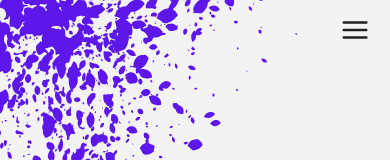
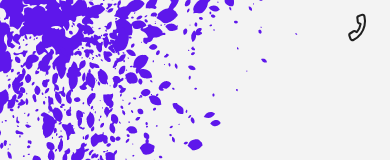
Before and after one commit to DiamondD7/WebPortfolio_2023, a React (Vite) app: page / in a window 390 px wide. Shown: the top 160 px of the page. Built offline with nearby package versions, Linux system fonts and the light colour scheme.

Commit message:
changed the menu icon to a phone icon

```diff
--- a/src/components/Home.jsx
+++ b/src/components/Home.jsx
@@ -1,18 +1,15 @@
 import React, { useState, useRef, useEffect } from "react";
 import Hero from "./Hero";
-import { FiMenu, FiX } from "react-icons/fi";
+import { FiMenu, FiX, FiPhone } from "react-icons/fi";
 
 import Nav from "./Nav/Nav";
 
-import "../styles/homestyles.css";
-import Aboutme from "./Aboutme/Aboutme";
 import SocialMediaIcons from "./SocialMediaIcons";
 import About from "./Aboutme/About";
 import Projects from "./Projects/Projects";
-import Footer from "./Footer/Footer";
-
 import FooterLogo from "../assets/images/footerlogo.png";
 
+import "../styles/homestyles.css";
 import "../styles/footerstyles.css";
 const Home = () => {
   const [menuClicked, setMenuClicked] = useState(null);
@@ -51,7 +48,7 @@ const Home = () => {
           {menuClicked ? (
             <FiX size={"35px"} color={"#5e17eb"} />
           ) : (
-            <FiMenu size={"30px"} color={"#202020"} />
+            <FiPhone className="phone-icon" size={"25px"} color={"#202020"} />
           )}
         </button>
       </div>
--- a/src/styles/homestyles.css
+++ b/src/styles/homestyles.css
@@ -18,6 +18,12 @@
     background-color: transparent;
     cursor: pointer;
 }
+
+
+.phone-icon{
+    transform: rotate(-110deg);
+}
+
 
 .overlayNone{
     position: absolute;
```
